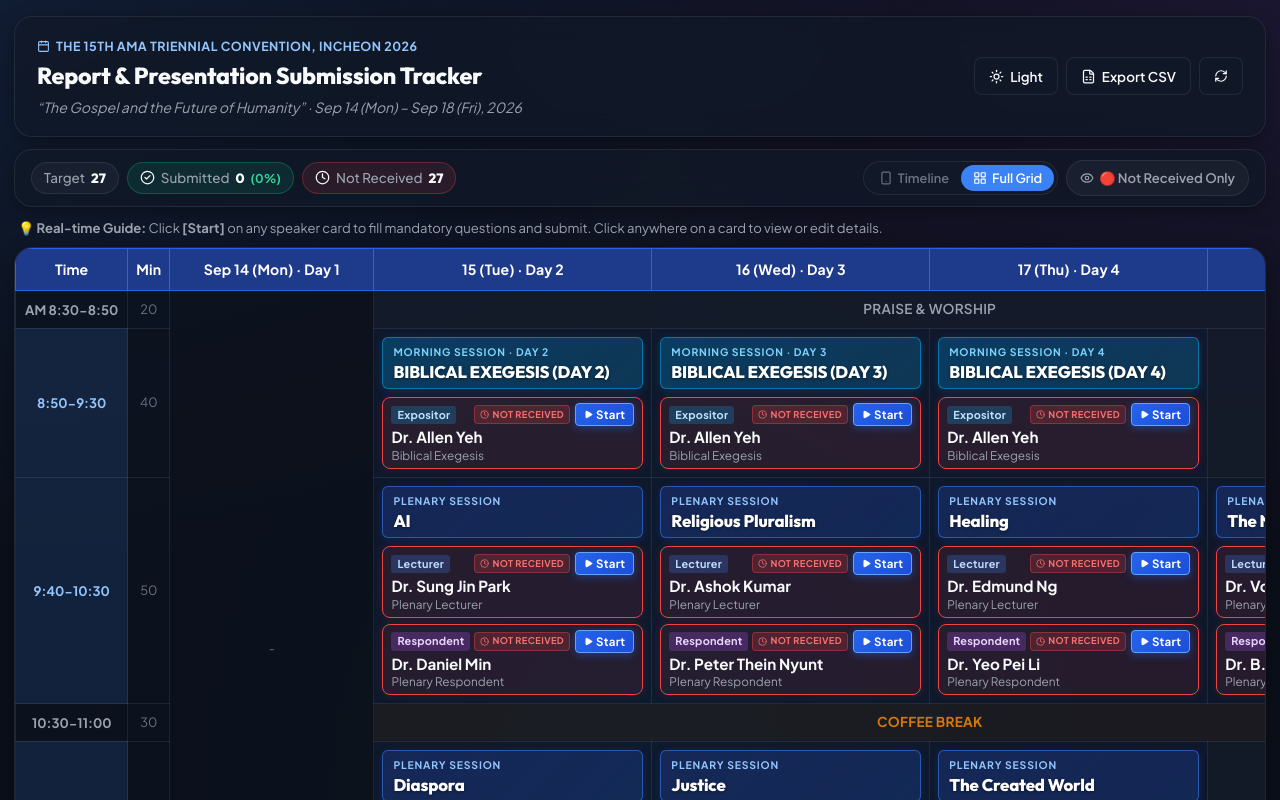
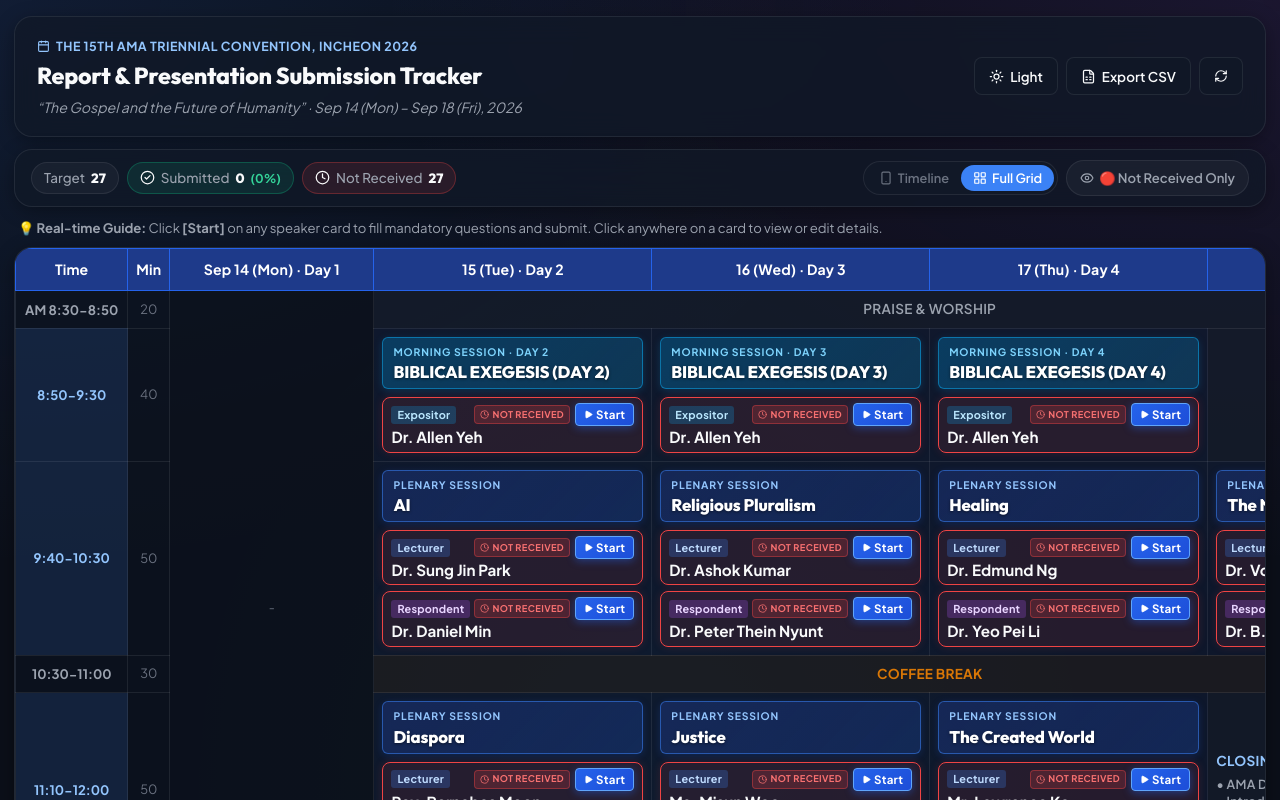
Before and after one commit to songh3ok/ama2026-report-tracker, a React (Vite) app: page / in a window 1280 px wide. Shown: the top 800 px of the page. Built offline with nearby package versions, Linux system fonts and the light colour scheme.

Commit message:
fix: remove redundant affiliation/role duplicate line from speaker cards

```diff
--- a/src/components/MobileTimeline.jsx
+++ b/src/components/MobileTimeline.jsx
@@ -892,10 +892,6 @@ export function MobileTimeline({
                                   {speaker.speakerName}
                                 </div>
 
-                                <div className="mobile-speaker-affil">
-                                  {speaker.affiliationOrCountry}
-                                </div>
-
                                 {/* Platform OS, File Types & Timestamp (When submitted) */}
                                 {isSubmitted && (
                                   <div className="mobile-meta-badges">
--- a/src/components/TimetableGrid.jsx
+++ b/src/components/TimetableGrid.jsx
@@ -74,12 +74,6 @@ export function TimetableGrid({
         <div className="tt-speaker-name">
           {speaker.speakerName}
         </div>
-
-        {speaker.affiliationOrCountry && (
-          <div className="tt-affiliation">
-            {speaker.affiliationOrCountry}
-          </div>
-        )}
 
         {/* Platform OS, File Types & Timestamp (When submitted) */}
         {isSubmitted && (
```
